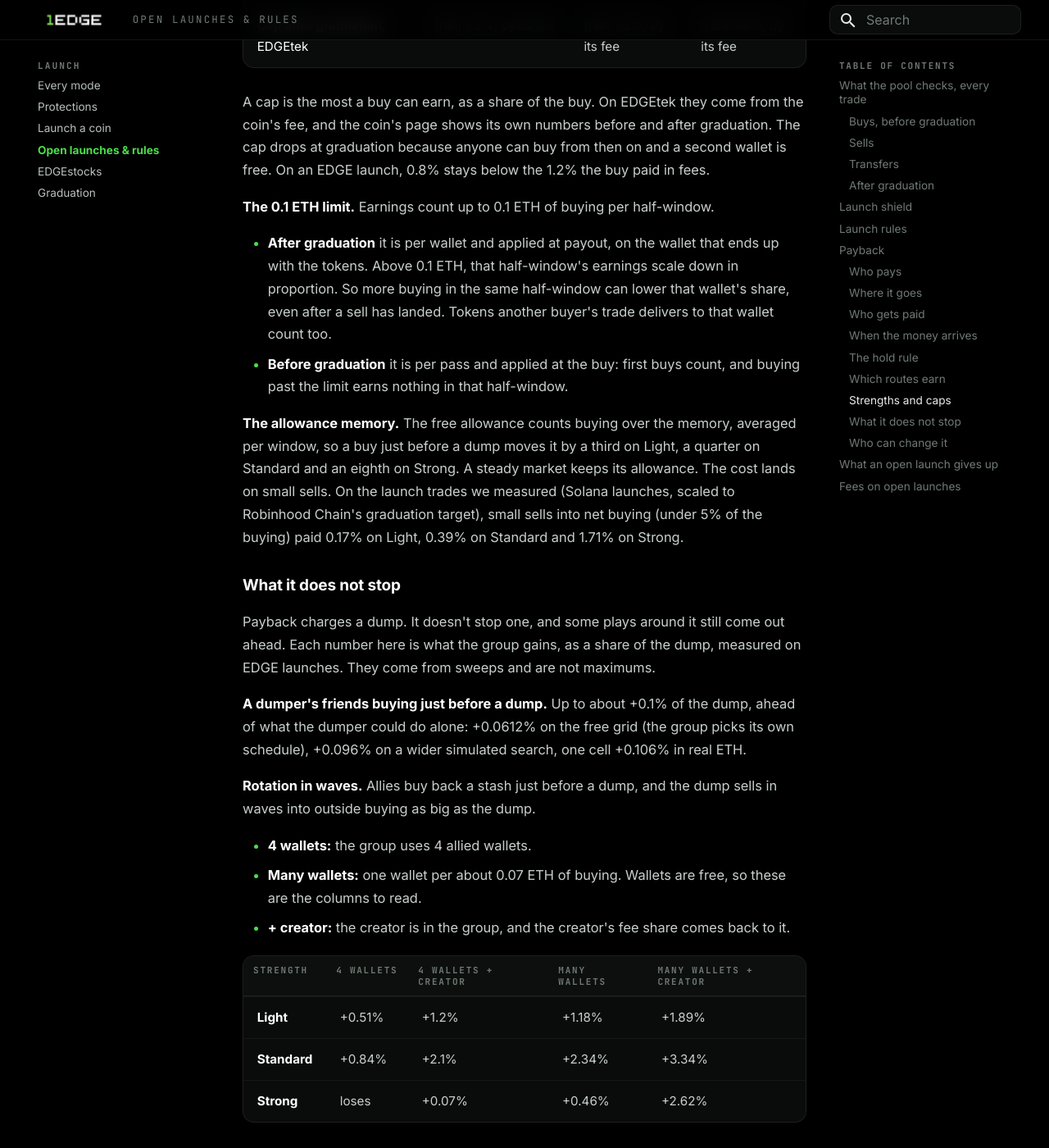
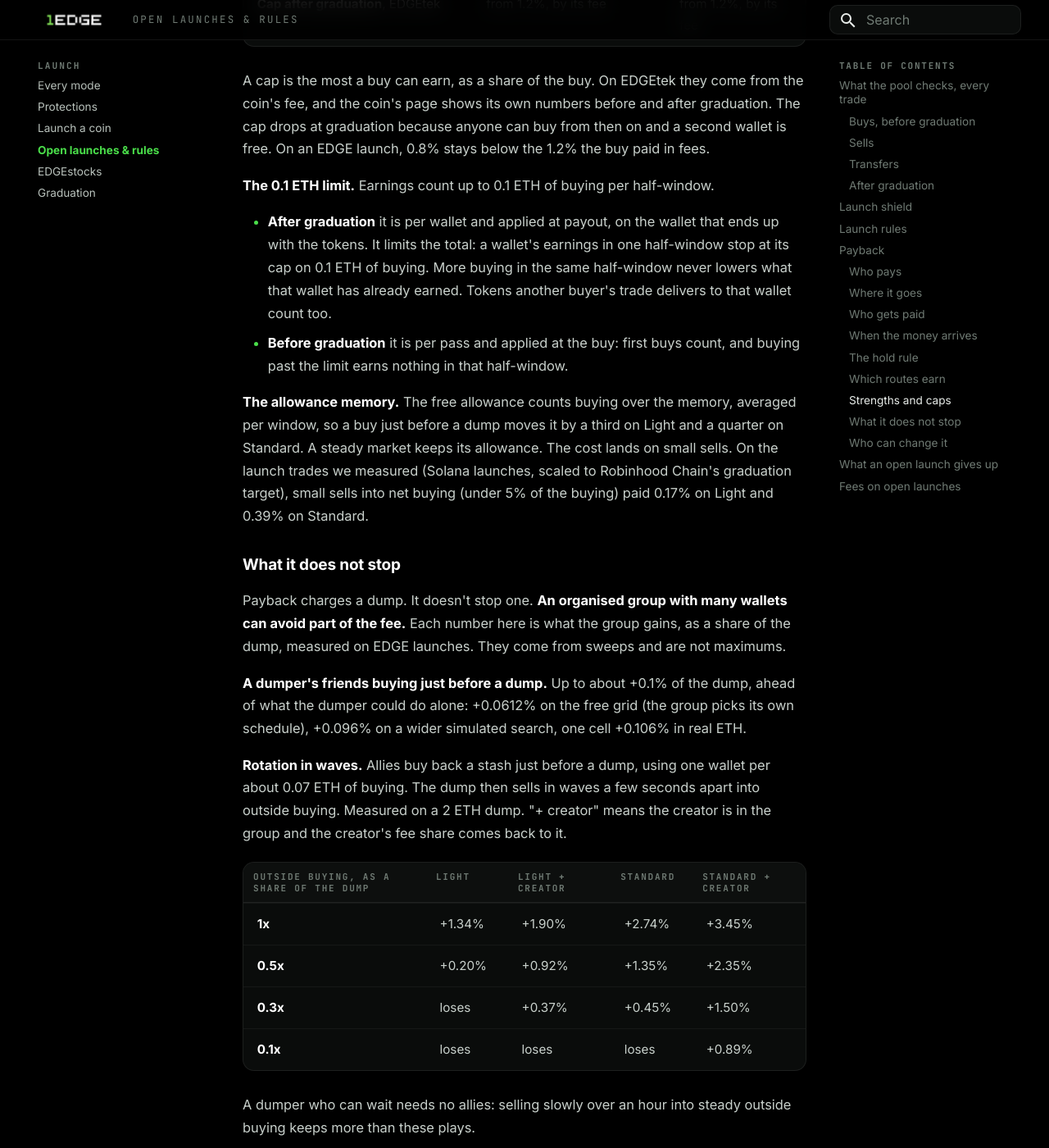
Before and after one commit to Tedz-1edge/1edge-docs, an MkDocs documentation site: the page built from docs/launch/open-launches.md, in a window 1280 px wide and 1400 px high, scrolled down 9002 px. Shown: the whole window at 82% size. Built offline with MkDocs 1.6.1 and Material for MkDocs 9.7.7, drawn with Linux system fonts in a browser that asks for light colours; some of the changed text lies outside the part shown.

Commit message:
PAYBACKV3 docs: Light and Standard only (Hold Strong); plain line that an organised group with many wallets can avoid part of the fee; rotation numbers from the fixed-code sweep by outside buying; 0.1 ETH limit as fixed; hold 30 to 46 s
Co-Authored-By: Claude Opus 5.5 <noreply@anthropic.com>

```diff
--- a/docs/launch/open-launches.md
+++ b/docs/launch/open-launches.md
@@ -124,7 +124,7 @@ You earn only if a sell lands in your buy's window. No sell, no payout.
 
 ### When the money arrives
 
-Your share is paid to your wallet automatically, in ETH, after your buy's window closes: about 45 s to 2 min after the buy, by strength. You press nothing. 1EDGE's keeper sends it on its next pass and pays the gas.
+Your share is paid to your wallet automatically, in ETH, after your buy's window closes: about 30 to 46 s after the buy. You press nothing. 1EDGE's keeper sends it on its next pass and pays the gas.
 
 - **Smart-contract wallet** (Safe, 4337 account) or any other contract: your share is credited, not sent. Collect it with one tap on the coin's page. A wallet that refuses the payment gets the same. A credit has its own 30 days from the day it lands. In a contract that lets anyone make calls through it, as some aggregator executors do, anyone can claim the credit.
 - **A late payout:** Claim also appears on the coin's page. Anyone can send a due payout, and the money only goes to the wallet on record.
@@ -159,43 +159,44 @@ These earn nothing. The buy still goes through, and its share goes to the pool.
 
 The creator picks a strength. 1EDGE sets the numbers, and the launch page shows them.
 
-| | Light | Standard | Strong |
-|---|---|---|---|
-| **Top rate on a sell** | 3% | 5% | 10% |
-| **Window** | 30 s | 30 s | 60 s |
-| **Your buy's window closes within** | 46 s | 46 s | 91 s |
-| **Half-window** | 15 s | 15 s | 30 s |
-| **Allowance memory** | 90 s | 2 min | 8 min |
-| **Cap before graduation**, EDGE launch | 2.4% (2.16% on a Buyers coin) | 2.4% | 2.4% |
-| **Cap after graduation**, EDGE launch | 0.8% | 0.8% | 0.4% |
-| **Cap after graduation**, EDGEtek | from 1.2%, by its fee | from 1.2%, by its fee | from 0.6%, by its fee |
+| | Light | Standard |
+|---|---|---|
+| **Top rate on a sell** | 3% | 5% |
+| **Window** | 30 s | 30 s |
+| **Your buy's window closes within** | 46 s | 46 s |
+| **Half-window** | 15 s | 15 s |
+| **Allowance memory** | 90 s | 2 min |
+| **Cap before graduation**, EDGE launch | 2.4% (2.16% on a Buyers coin) | 2.4% |
+| **Cap after graduation**, EDGE launch | 0.8% | 0.8% |
+| **Cap after graduation**, EDGEtek | from 1.2%, by its fee | from 1.2%, by its fee |
 
 A cap is the most a buy can earn, as a share of the buy. On EDGEtek they come from the coin's fee, and the coin's page shows its own numbers before and after graduation. The cap drops at graduation because anyone can buy from then on and a second wallet is free. On an EDGE launch, 0.8% stays below the 1.2% the buy paid in fees.
 
 **The 0.1 ETH limit.** Earnings count up to 0.1 ETH of buying per half-window.
 
-- **After graduation** it is per wallet and applied at payout, on the wallet that ends up with the tokens. Above 0.1 ETH, that half-window's earnings scale down in proportion. So more buying in the same half-window can lower that wallet's share, even after a sell has landed. Tokens another buyer's trade delivers to that wallet count too.
+- **After graduation** it is per wallet and applied at payout, on the wallet that ends up with the tokens. It limits the total: a wallet's earnings in one half-window stop at its cap on 0.1 ETH of buying. More buying in the same half-window never lowers what that wallet has already earned. Tokens another buyer's trade delivers to that wallet count too.
 - **Before graduation** it is per pass and applied at the buy: first buys count, and buying past the limit earns nothing in that half-window.
 
-**The allowance memory.** The free allowance counts buying over the memory, averaged per window, so a buy just before a dump moves it by a third on Light, a quarter on Standard and an eighth on Strong. A steady market keeps its allowance. The cost lands on small sells. On the launch trades we measured (Solana launches, scaled to Robinhood Chain's graduation target), small sells into net buying (under 5% of the buying) paid 0.17% on Light, 0.39% on Standard and 1.71% on Strong.
+**The allowance memory.** The free allowance counts buying over the memory, averaged per window, so a buy just before a dump moves it by a third on Light and a quarter on Standard. A steady market keeps its allowance. The cost lands on small sells. On the launch trades we measured (Solana launches, scaled to Robinhood Chain's graduation target), small sells into net buying (under 5% of the buying) paid 0.17% on Light and 0.39% on Standard.
 
 ### What it does not stop
 
-Payback charges a dump. It doesn't stop one, and some plays around it still come out ahead. Each number here is what the group gains, as a share of the dump, measured on EDGE launches. They come from sweeps and are not maximums.
+Payback charges a dump. It doesn't stop one. **An organised group with many wallets can avoid part of the fee.** Each number here is what the group gains, as a share of the dump, measured on EDGE launches. They come from sweeps and are not maximums.
 
 **A dumper's friends buying just before a dump.** Up to about +0.1% of the dump, ahead of what the dumper could do alone: +0.0612% on the free grid (the group picks its own schedule), +0.096% on a wider simulated search, one cell +0.106% in real ETH.
 
-**Rotation in waves.** Allies buy back a stash just before a dump, and the dump sells in waves into outside buying as big as the dump.
+**Rotation in waves.** Allies buy back a stash just before a dump, using one wallet per about 0.07 ETH of buying. The dump then sells in waves a few seconds apart into outside buying. Measured on a 2 ETH dump. "+ creator" means the creator is in the group and the creator's fee share comes back to it.
 
-- **4 wallets:** the group uses 4 allied wallets.
-- **Many wallets:** one wallet per about 0.07 ETH of buying. Wallets are free, so these are the columns to read.
-- **+ creator:** the creator is in the group, and the creator's fee share comes back to it.
+<!-- FOUNDER DECISION PENDING (DECISION4 item 2): these Light and Standard numbers are stated as measured; acceptance is being confirmed. Remove this comment when the note arrives. -->
 
-| Strength | 4 wallets | 4 wallets + creator | Many wallets | Many wallets + creator |
+| Outside buying, as a share of the dump | Light | Light + creator | Standard | Standard + creator |
 |---|---|---|---|---|
-| **Light** | +0.51% | +1.2% | +1.18% | +1.89% |
-| **Standard** | +0.84% | +2.1% | +2.34% | +3.34% |
-| **Strong** | loses | +0.07% | +0.46% | +2.62% |
+| **1x** | +1.34% | +1.90% | +2.74% | +3.45% |
+| **0.5x** | +0.20% | +0.92% | +1.35% | +2.35% |
+| **0.3x** | loses | +0.37% | +0.45% | +1.50% |
+| **0.1x** | loses | loses | loses | +0.89% |
+
+A dumper who can wait needs no allies: selling slowly over an hour into steady outside buying keeps more than these plays.
 
 **The same transaction.** If a buy's tokens are not delivered, another operation in that same transaction that takes exactly that amount can pick up its share: at most 0.8% of that undelivered buy. It comes from the pool, and the buyer loses nothing.
 
```
Also changed, not shown: other parts of docs/launch/open-launches.md (+1 -1 lines).
